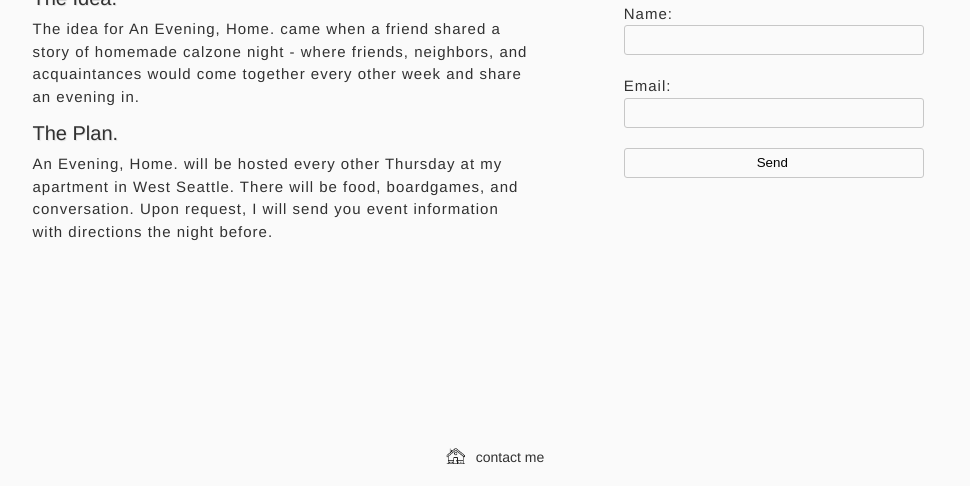
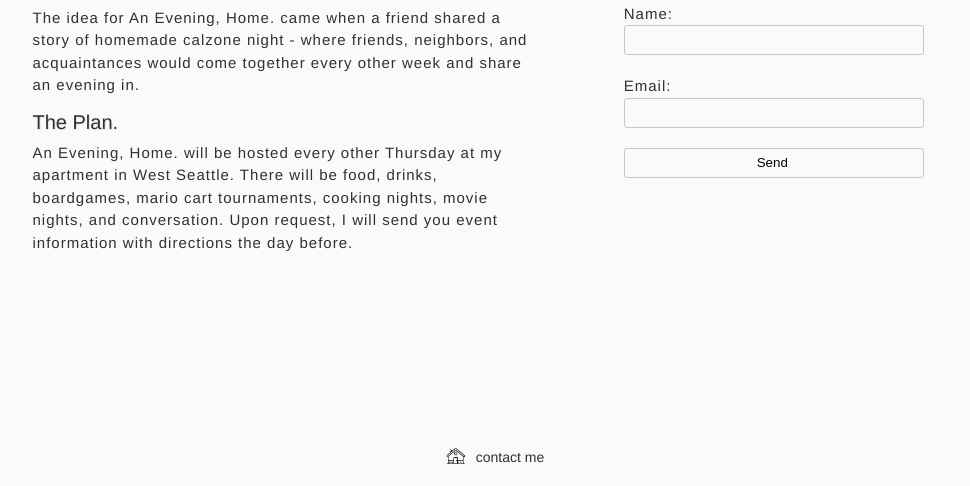
Before and after one commit to Alex-AK/an-evening-home, a plain HTML site: page index.html in a window 1280 px wide. Shown: the part 314-800 px from the top of the page, without its empty margins (145-1115 px from the left). Drawn offline with Linux system fonts and the light colour scheme.

Commit message:
Add description text

```diff
--- a/index.html
+++ b/index.html
@@ -31,8 +31,9 @@
           <h3>The Plan.</h3>
           <p>
             An Evening, Home. will be hosted every other Thursday at my apartment in West Seattle.
-            There will be food, boardgames, and conversation. Upon request, I will send you event
-            information with directions the night before.
+            There will be food, drinks, boardgames, mario cart tournaments, cooking nights, movie
+            nights, and conversation. Upon request, I will send you event information with
+            directions the day before.
           </p>
         </section>
       </section>
```
